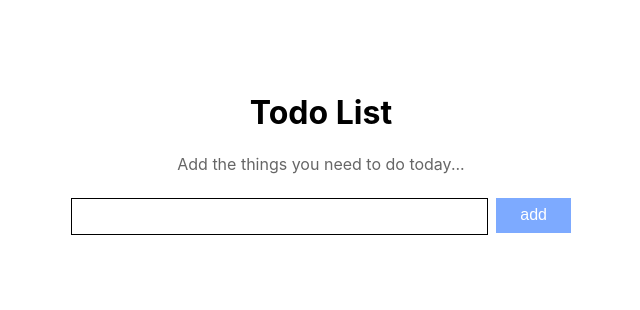
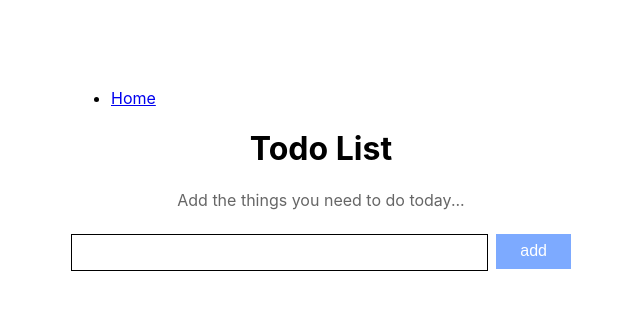
Before and after one commit to yiamns/day10-react-todo, a React (Create React App) app: page / in a window 1280 px wide. Shown: the top 310 px of the page, without its empty margins (319-959 px from the left). Built offline with nearby package versions, Linux system fonts and the light colour scheme.

Commit message:
feat: Implement routing with react-router and restructure App component

```diff
--- a/package.json
+++ b/package.json
@@ -9,6 +9,7 @@
     "@testing-library/user-event": "^13.5.0",
     "react": "^19.1.1",
     "react-dom": "^19.1.1",
+    "react-router": "^7.9.1",
     "react-scripts": "5.0.1",
     "web-vitals": "^2.1.4"
   },
--- a/src/App.js
+++ b/src/App.js
@@ -3,20 +3,42 @@
 import { todoReducer } from "./reducers/TodoReducer";
 import { initState, TodoContext as TodoContext1 } from "./contexts/TodoContext";
 import { TodoList } from "./components/TodoList";
-import { TodoGenerator } from "./components/TodoGenerator";
+import {createBrowserRouter, NavLink, Outlet, RouterProvider} from "react-router";
+
+function DefaultLayout() {
+    return <div>
+        <header>
+            <nav>
+                <ul>
+                    <li><NavLink to={"/"}>Home</NavLink></li>
+                </ul>
+            </nav>
+        </header>
+        <main>
+            <Outlet />
+        </main>
+    </div>;
+}
+
+const routes = createBrowserRouter([
+    {
+        path: "/",
+        element: <DefaultLayout />,
+        children: [
+            {
+                path: "/",
+                element: <TodoList />
+            }
+        ]
+    }
+]);
 
 function App() {
     const [state, dispatch] = useReducer(todoReducer, initState);
     return (
         <div className="todo-container">
-            <h1>Todo List</h1>
-            {state.length === 0 && (
-                <div className="todo-tip">
-                    Add the things you need to do today...
-                </div>
-            )}
             <TodoContext1.Provider value={{ state, dispatch }}>
-                <TodoList />
+                <RouterProvider router={routes} />
             </TodoContext1.Provider>
         </div>
     );
--- a/src/components/TodoList.js
+++ b/src/components/TodoList.js
@@ -16,6 +16,13 @@
 
     return (
         <>
+            <h1>Todo List</h1>
+            {state.length === 0 && (
+                <div className="todo-tip">
+                    Add the things you need to do today...
+                </div>
+            )}
+
             <TodoGroup
                 todos={state}
                 onToggle={handleToggle}
```
Also changed, not shown: 1 other file (tests, documents, lock files or other folders).
